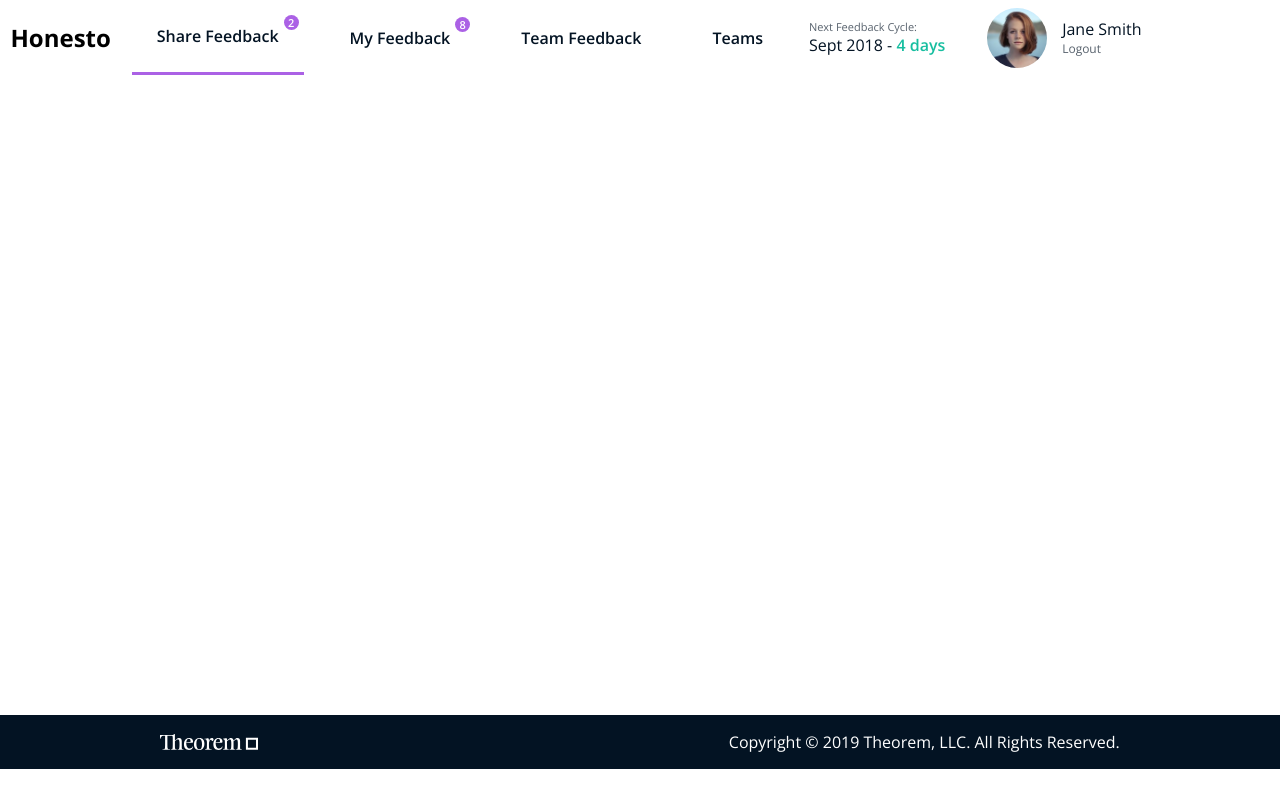
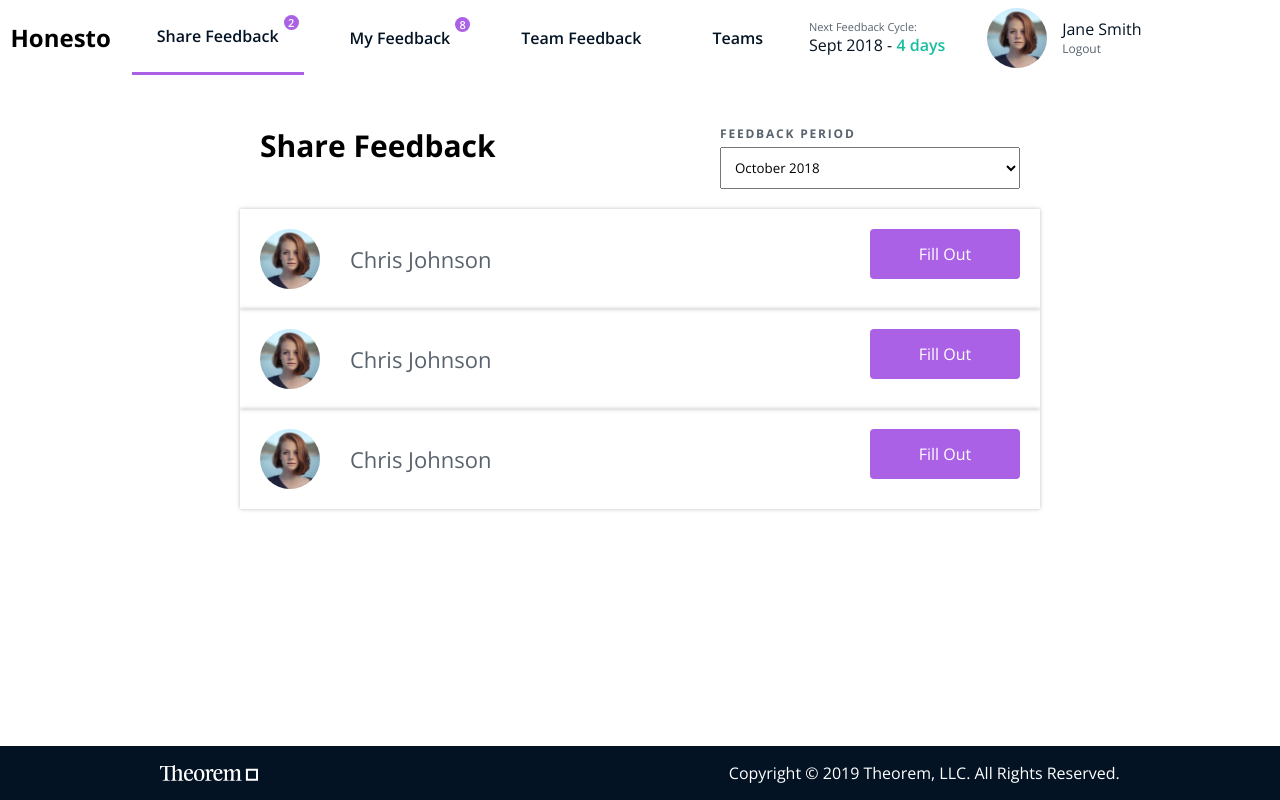
Before and after one commit to suzdalnitski/honesto-prototype, a React (Create React App) app: page / in a window 1280 px wide. Built offline with nearby package versions, Linux system fonts and the light colour scheme.

Commit message:
share feedback page WIP

```diff
--- a/src/index.css
+++ b/src/index.css
@@ -6,3 +6,13 @@
   box-sizing: border-box;
   font-family: "Open Sans", sans-serif;
 }
+
+button {
+  background: none;
+  color: inherit;
+  border: none;
+  padding: 0;
+  font: inherit;
+  cursor: pointer;
+  outline: inherit;
+}
--- a/src/modules/LoginPage/LoginBox/LoginBox.js
+++ b/src/modules/LoginPage/LoginBox/LoginBox.js
@@ -1,4 +1,6 @@
 import React from 'react';
+
+import {Button} from 'modules/components';
 
 import AppIcon from './app_icon.svg';
 
@@ -21,21 +23,13 @@ const textStyle = {
 const buttonStyle = {
   width: '200px',
   height: '50px',
-  borderRadius: '4px',
-  backgroundColor: '#AB61E5',
-  fontSize: '16px',
-  lineHeight: '19px',
-  fontFamily: 'inherit',
-  color: '#ffffff',
 };
-
-const LoginButton = () => <button style={buttonStyle}>Login</button>;
 
 const LoginBox = () => (
   <div style={boxStyle}>
     <img src={AppIcon} alt="App Icon" />
     <p style={textStyle}> Honesto</p>
-    <LoginButton />
+    <Button style={buttonStyle} text="Login" />
   </div>
 );
 
--- /dev/null
+++ b/src/modules/ShareFeedbackPage/FeedbackPeriod.js
@@ -0,0 +1,25 @@
+import React from 'react';
+
+const feedbackPeriodTextStyle = {
+  color: '#59636E',
+  fontSize: '12px',
+  letterSpacing: '0.15em',
+};
+
+const selectStyle = {
+  width: '300px',
+  padding: '10px',
+  marginTop: '5px',
+  outline: 'none',
+};
+
+const FeedbackPeriod = () => (
+  <div>
+    <h3 style={feedbackPeriodTextStyle}>FEEDBACK PERIOD</h3>
+    <select style={selectStyle}>
+      <option>October 2018</option>
+    </select>
+  </div>
+);
+
+export default FeedbackPeriod;
--- /dev/null
+++ b/src/modules/ShareFeedbackPage/ShareFeedbackList.js
@@ -0,0 +1,50 @@
+import React from 'react';
+
+import Avatar from 'modules/Avatar';
+import {Button, FlexSpacer} from 'modules/components';
+
+const shareFeedbackItemStyle = {
+  display: 'flex',
+  alignItems: 'center',
+  boxShadow: '0px 0px 4px rgba(0, 0, 0, 0.25)',
+  padding: '20px',
+};
+
+const usernameStyle = {
+  marginLeft: '30px',
+  color: '#59636E',
+  fontSize: '22px',
+};
+
+const buttonStyle = {
+  alignSelf: 'stretch',
+  justifySelf: 'flex-end',
+  width: '150px',
+  height: '50px',
+};
+
+const BUTTON_TYPE_FILLOUT = 'BUTTON_TYPE_FILLOUT';
+const BUTTON_TYPE_VIEW_SUBMISSION = 'BUTTON_TYPE_VIEW_SUBMISSION';
+
+const ShareFeedbackButton = () => (
+  <Button style={buttonStyle} text="Fill Out" />
+);
+
+const ShareFeedbackItem = () => (
+  <div style={shareFeedbackItemStyle}>
+    <Avatar />
+    <div style={usernameStyle}>Chris Johnson</div>
+    <FlexSpacer />
+    <ShareFeedbackButton />
+  </div>
+);
+
+const ShareFeedbackList = () => (
+  <div>
+    <ShareFeedbackItem />
+    <ShareFeedbackItem />
+    <ShareFeedbackItem />
+  </div>
+);
+
+export default ShareFeedbackList;
--- a/src/modules/ShareFeedbackPage/ShareFeedbackPage.js
+++ b/src/modules/ShareFeedbackPage/ShareFeedbackPage.js
@@ -1,9 +1,40 @@
 import React from 'react';
 
-const style = {
-  height: '80vh',
+
+import FeedbackPeriod from './FeedbackPeriod';
+import ShareFeedbackList from './ShareFeedbackList';
+
+const menuHeight = '75px';
+const footerHeight = '54px';
+
+const pageStyle = {
+  minHeight: `calc(100vh - ${menuHeight} - ${footerHeight})`,
+  display: 'flex',
+  justifyContent: 'center',
 };
 
-const ShareFeedbackPage = () => <div style={style}></div>;
+const pageContentStyle = {
+  width: '800px',
+  marginTop: '30px',
+};
+
+const pageHeaderStyle = {
+  width: '100%',
+  display: 'flex',
+  justifyContent: 'space-between',
+  padding: '20px',
+};
+
+const ShareFeedbackPage = () => (
+  <div style={pageStyle}>
+    <div style={pageContentStyle}>
+      <div style={pageHeaderStyle}>
+        <h1 style={{fontSize: '30px'}}>Share Feedback</h1>
+        <FeedbackPeriod />
+      </div>
+      <ShareFeedbackList />
+    </div>
+  </div>
+);
 
 export default ShareFeedbackPage;
--- /dev/null
+++ b/src/modules/components/Button.js
@@ -0,0 +1,25 @@
+import React from 'react';
+import PropTypes from 'prop-types';
+
+const defaultStyle = {
+  borderRadius: '4px',
+  backgroundColor: '#AB61E5',
+  fontSize: '16px',
+  color: '#ffffff',
+  padding: '5px'
+};
+
+const Button = ({style, text}) => (
+  <button style={{...defaultStyle, ...style}}>{text}</button>
+);
+
+Button.defaultProps = {
+  style: {},
+};
+
+Button.propTypes = {
+  style: PropTypes.object,
+  text: PropTypes.string.isRequired,
+};
+
+export default Button;
--- /dev/null
+++ b/src/modules/components/FlexSpacer.js
@@ -0,0 +1,9 @@
+import React from 'react';
+
+const spacerStyle = {
+  flexGrow: 1,
+};
+
+const FlexSpacer = () => <div style={spacerStyle}></div>;
+
+export default FlexSpacer;
--- /dev/null
+++ b/src/modules/components/index.js
@@ -0,0 +1,2 @@
+export {default as Button} from './Button';
+export {default as FlexSpacer} from './FlexSpacer';
```
Also changed, not shown: 1 other file (tests, documents, lock files or other folders).
